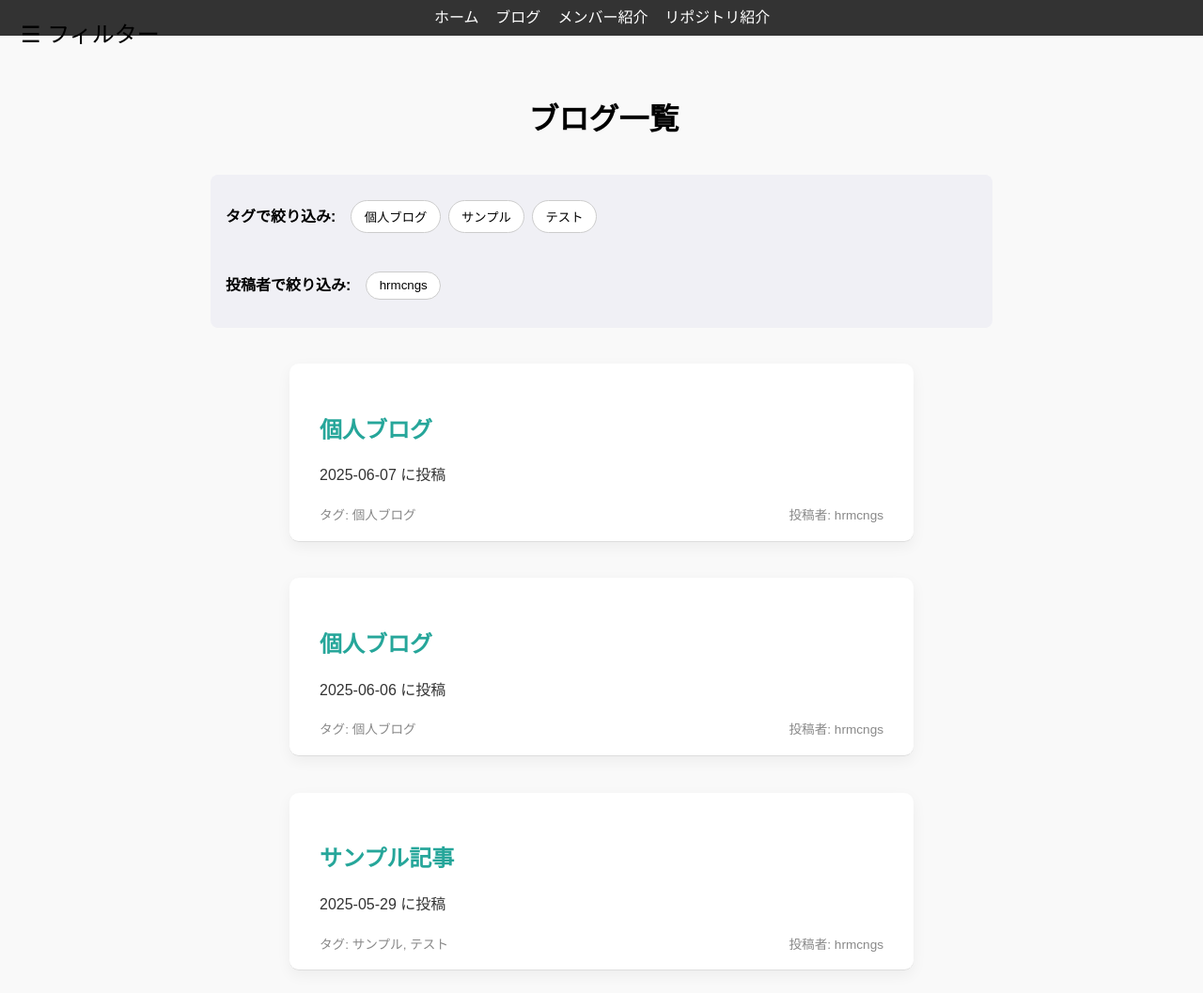
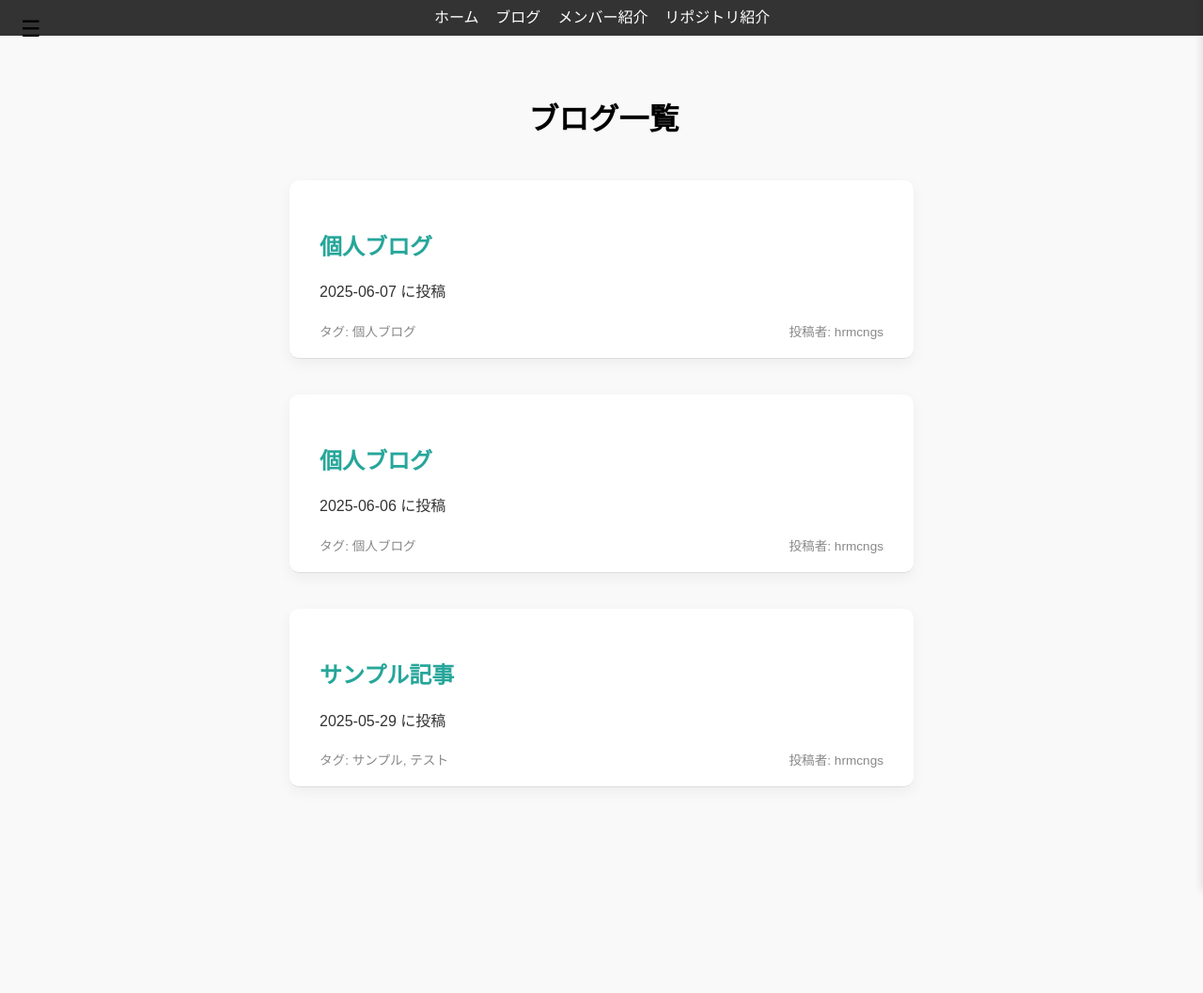
Before and after one commit to Drowse-Lab/Drowse-Lab, a Jekyll site: the page built from blog.html, in a window 1280 px wide. Shown: the whole page at 94% size. Built offline with Jekyll 4.4.1, drawn with Linux system fonts in a browser that asks for light colours; after the commit the page ends 900 px from its top, so only the background shows below that.

Commit message:
Update blog.html

```diff
--- a/blog.html
+++ b/blog.html
@@ -41,19 +41,23 @@ main_nav: true
 </div> -->
     <!-- フィルターセクション -->
 <!-- ハンバーガーアイコン -->
-<button id="filterToggle" class="hamburger-button" aria-label="フィルター切り替え">
-  &#9776; フィルター
-</button>
+<!-- ハンバーガーアイコン -->
+<button id="filterToggle" class="hamburger-button" aria-label="フィルターを開く">☰</button>
 
-<!-- フィルターセクション（最初は非表示） -->
-<div id="filters" class="filters hidden">
+<!-- サイドバー本体 -->
+<div id="filterSidebar" class="filter-sidebar hidden">
+  <button id="filterClose" class="close-button">✕</button>
+  <h2>フィルター</h2>
   <div id="tag-buttons" class="filter-group">
     <p>タグで絞り込み:</p>
+    <!-- JavaScriptでボタン追加 -->
   </div>
   <div id="author-buttons" class="filter-group">
     <p>投稿者で絞り込み:</p>
+    <!-- JavaScriptでボタン追加 -->
   </div>
 </div>
+
 
 
     <div id="posts"></div>
```
